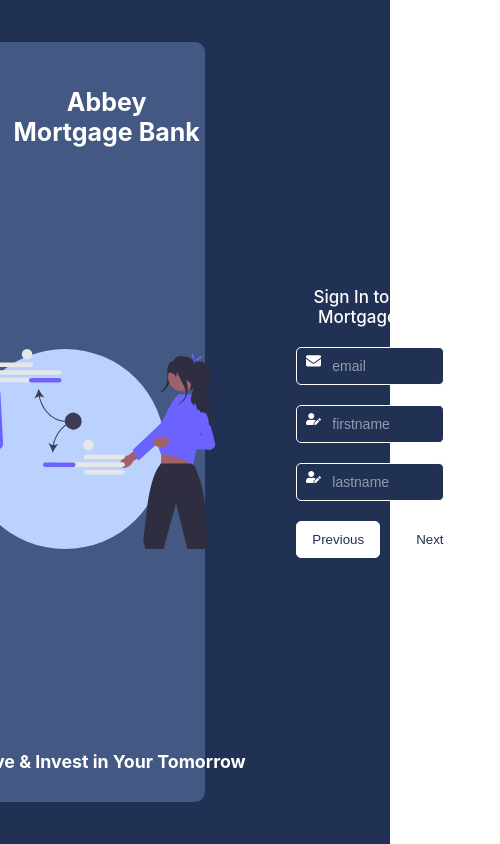
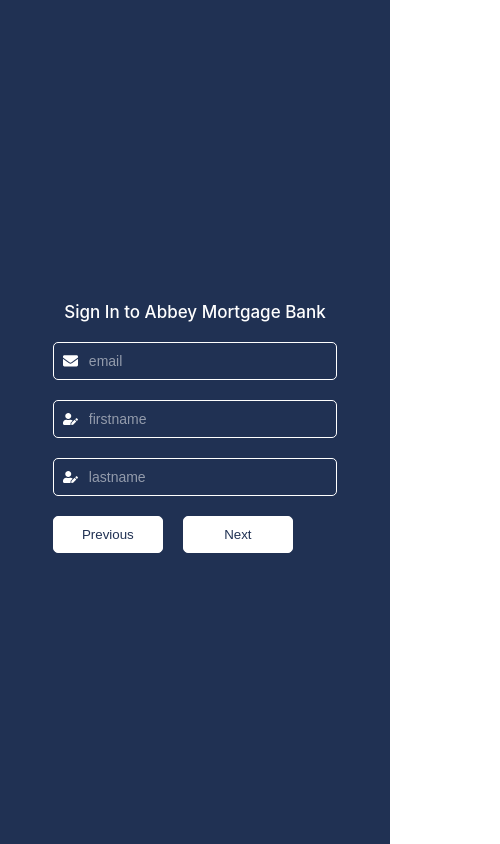
Before and after one commit to Rileey/Auth-Client, a React (Create React App) app: page / in a window 390 px wide. Shown: the whole page, 500 px wide, since content can reach past the window. Built offline with nearby package versions, Linux system fonts and the light colour scheme.

Commit message:
setup responsiveness with media queries

```diff
--- a/src/App.css
+++ b/src/App.css
@@ -84,7 +84,7 @@
 .abbey {
   margin-top: 45px;
   margin-left: 10px;
-  font-size: 25px;
+  font-size: 20px;
   font-weight: 700;
 }
 
@@ -229,3 +229,65 @@
   font-weight: 300;
   padding: 5px;
 }
+
+.icons {
+  width: 15px;
+  position: absolute;
+  top: 15px;
+  left: 10px;
+}
+
+@media only screen and (max-width: 880px) {
+  .abbey {
+    font-size: 15px;
+    margin-top: 50px;
+  }
+
+  .write-up {
+    display: contents;
+    font-weight: 300;
+    font-size: 15px;
+    margin: 0 auto;
+  }
+}
+
+@media only screen and (max-width: 769px) {
+  .App-header {
+    display: flex;
+    flex-direction: column;
+  }
+
+  .left {
+    display: none;
+  }
+
+  .right {
+    width: 100%;
+  }
+}
+
+@media only screen and (max-width: 560px) {
+  .icons {
+    top: 18px;
+  }
+}
+
+@media only screen and (max-width: 425px) {
+  .icons {
+    top: 20px
+  }
+
+  .title {
+    margin: 10px auto;
+  }
+
+  .form {
+    width: 90%;
+  }
+}
+
+@media only screen and (max-width: 319px) {
+  .App {
+    position: fixed;
+  }
+}
--- a/src/components/userDetails.js
+++ b/src/components/userDetails.js
@@ -5,15 +5,15 @@
     return (
         <div className="details-container">
             <div className="container">
-                <FaEnvelope style={{width: "15px", position: "absolute", top: "15px", left: "10px"}}/>
+                <FaEnvelope className='icons'/>
                 <input type="email" name="" value={data.email} placeholder="email" className="input" required onChange={(e)=>setData({...data, email: e.target.value})}/>
             </div>
             <div className="container">
-                <FaUserEdit style={{width: "15px", position: "absolute", top: "15px", left: "10px"}}/>
+                <FaUserEdit className='icons'/>
                 <input type="text" name="" value={data.firstname} placeholder="firstname" className="input" onChange={(e)=>setData({...data, firstname: e.target.value})}/>
             </div>
             <div className="container">
-                <FaUserEdit style={{width: "15px", position: "absolute", top: "15px", left: "10px"}}/>
+                <FaUserEdit className='icons'/>
                 <input type="text" name="" value={data.lastname} placeholder="lastname" className="input" onChange={(e)=>setData({...data, lastname: e.target.value})}/>
             </div>
         </div>
--- a/src/components/userPassword.js
+++ b/src/components/userPassword.js
@@ -4,11 +4,11 @@
     return(
         <div className="password-container">
             <div className="container">
-                <FaFingerprint style={{width: "15px", position: "absolute", top: "15px", left: "10px"}}/>
+                <FaFingerprint className='icons'/>
                 <input type="password" name="" value={data.password} placeholder="password" className="input" onChange={(e)=>setData({...data, password: e.target.value})}/>
             </div>
             <div className="container">
-                <FaFingerprint style={{width: "15px", position: "absolute", top: "15px", left: "10px"}}/>
+                <FaFingerprint className='icons'/>
                 <input type="password" name="" value={data.confirmpassword} placeholder="confirm your password" className="input" onChange={(e)=>setData({...data, confirmpassword: e.target.value})}/>
             </div>
         </div>
```
